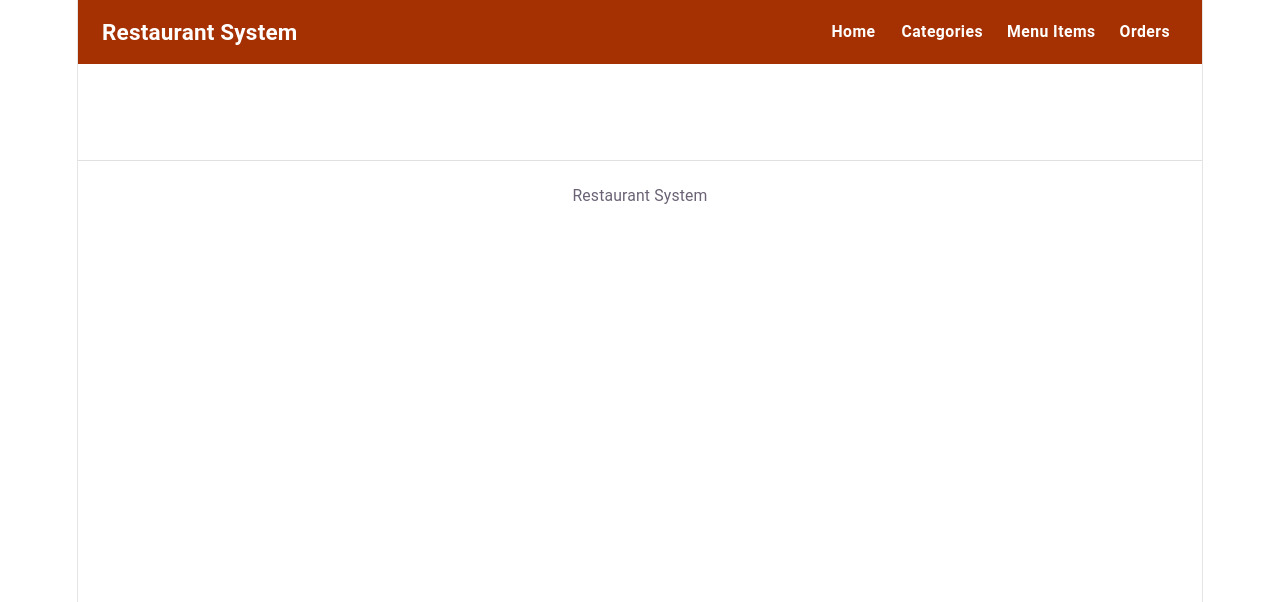
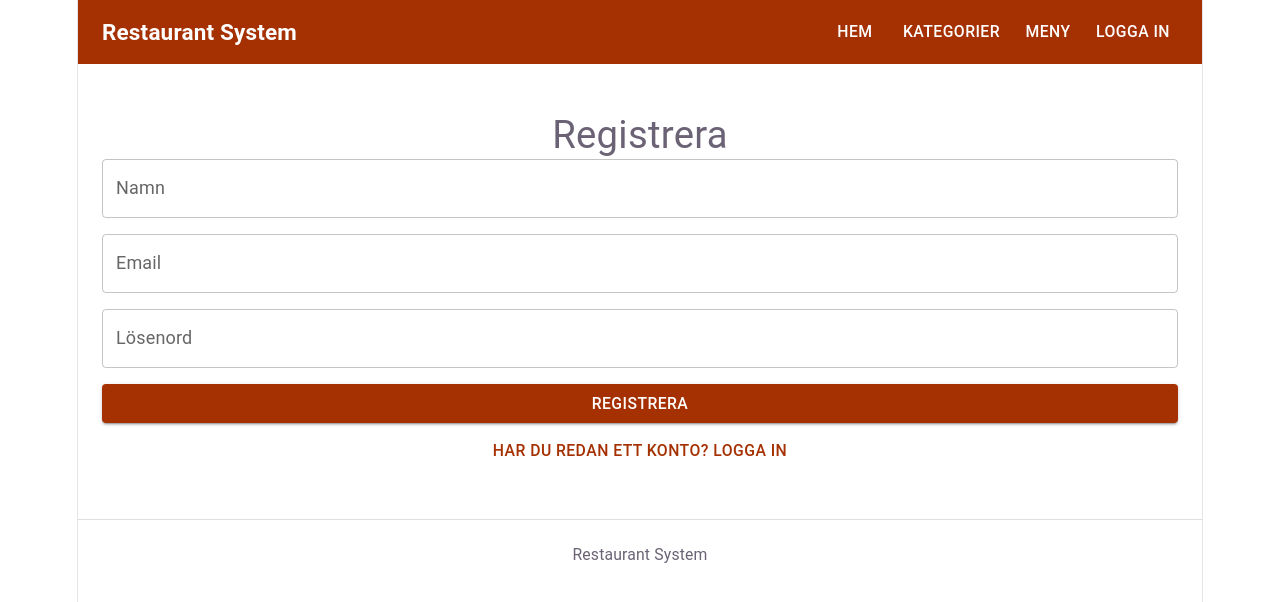
Before and after one commit to youabd123/restaurant-system-client, a React (Vite) app: page /register in a window 1280 px wide. Shown: the top 602 px of the page. Built offline with nearby package versions, Linux system fonts and the light colour scheme.

Commit message:
La till inloggning, registrering, autentisering och skyddade routes

```diff
--- a/src/App.jsx
+++ b/src/App.jsx
@@ -6,6 +6,9 @@ import HomePage from './pages/HomePage'
 import CategoriesPage from './pages/CategoriesPage'
 import MenuItemsPage from './pages/MenuItemsPage'
 import OrdersPage from './pages/OrdersPage'
+import LoginPage from './pages/LoginPage'
+import RegisterPage from './pages/RegisterPage'
+import ProtectedRoute from './components/ProtectedRoute'
 
 function App() {
     return (
@@ -13,9 +16,15 @@ function App() {
             <MainLayout>
                 <Routes>
                     <Route path="/" element={<HomePage />} />
+                    <Route path="/login" element={<LoginPage />} />
+                    <Route path="/register" element={<RegisterPage />} />
                     <Route path="/categories" element={<CategoriesPage />} />
                     <Route path="/menu-items" element={<MenuItemsPage />} />
-                    <Route path="/orders" element={<OrdersPage />} />
+                    <Route path="/orders" element={
+                        <ProtectedRoute>
+                            <OrdersPage />
+                        </ProtectedRoute>
+                    } />
                 </Routes>
             </MainLayout>
         </ThemeProvider>
--- /dev/null
+++ b/src/components/ProtectedRoute.jsx
@@ -0,0 +1,7 @@
+import { Navigate } from 'react-router-dom'
+import { useAuth } from '../context/AuthContext'
+
+export default function ProtectedRoute({ children }) {
+    const { user } = useAuth()
+    return user ? children : <Navigate to="/login" />
+}
--- a/src/layout/MainLayout.jsx
+++ b/src/layout/MainLayout.jsx
@@ -1,3 +1,5 @@
+import { useNavigate } from 'react-router-dom'
+import { useAuth } from '../context/AuthContext'
 import AppBar from '@mui/material/AppBar'
 import Box from '@mui/material/Box'
 import Button from '@mui/material/Button'
@@ -6,56 +8,38 @@ import Stack from '@mui/material/Stack'
 import Toolbar from '@mui/material/Toolbar'
 import Typography from '@mui/material/Typography'
 
-const navigationItems = [
-  { label: 'Home', href: '/' },
-  { label: 'Categories', href: '/categories' },
-  { label: 'Menu Items', href: '/menu-items' },
-  { label: 'Orders', href: '/orders' },
-]
+export default function MainLayout({ children }) {
+    const { user, logout } = useAuth()
+    const navigate = useNavigate()
 
-export default function MainLayout({ children }) {
+    const handleLogout = () => {
+        logout()
+        navigate('/login')
+    }
+
     return (
         <Box sx={{ minHeight: '100vh', bgcolor: 'background.default' }}>
             <AppBar position="static" color="primary" elevation={0}>
                 <Container maxWidth="lg">
-          <Toolbar disableGutters sx={{ justifyContent: 'space-between', gap: 3 }}>
+                    <Toolbar disableGutters sx={{ justifyContent: 'space-between' }}>
                         <Typography
                             variant="h6"
                             component="a"
                             href="/"
-              sx={{
-                color: 'inherit',
-                fontWeight: 700,
-                letterSpacing: 0.2,
-                textDecoration: 'none',
-                whiteSpace: 'nowrap',
-              }}
+                            sx={{ color: 'inherit', fontWeight: 700, textDecoration: 'none' }}
                         >
                             Restaurant System
                         </Typography>
-
-            <Stack
-              component="nav"
-              direction="row"
-              spacing={1}
-              sx={{
-                display: { xs: 'none', sm: 'flex' },
-                alignItems: 'center',
-              }}
-            >
-              {navigationItems.map((item) => (
-                <Button
-                  key={item.href}
-                  href={item.href}
-                  color="inherit"
-                  sx={{
-                    fontWeight: 600,
-                    textTransform: 'none',
-                  }}
-                >
-                  {item.label}
-                </Button>
-              ))}
+                        <Stack direction="row" spacing={1} alignItems="center">
+                            <Button color="inherit" href="/">Hem</Button>
+                            <Button color="inherit" href="/categories">Kategorier</Button>
+                            <Button color="inherit" href="/menu-items">Meny</Button>
+                            {user && <Button color="inherit" href="/orders">Ordrar</Button>}
+                            {user ? (
+                                <Button color="inherit" onClick={handleLogout}>Logga ut</Button>
+                            ) : (
+                                <Button color="inherit" href="/login">Logga in</Button>
+                            )}
                         </Stack>
                     </Toolbar>
                 </Container>
@@ -65,15 +49,7 @@ export default function MainLayout({ children }) {
                 <Container maxWidth="lg">{children}</Container>
             </Box>
 
-      <Box
-        component="footer"
-        sx={{
-          borderTop: 1,
-          borderColor: 'divider',
-          py: 3,
-          mt: 'auto',
-        }}
-      >
+            <Box component="footer" sx={{ borderTop: 1, borderColor: 'divider', py: 3 }}>
                 <Container maxWidth="lg">
                     <Typography variant="body2" color="text.secondary">
                         Restaurant System
--- /dev/null
+++ b/src/pages/LoginPage.jsx
@@ -0,0 +1,55 @@
+import { useState } from 'react'
+import { useNavigate } from 'react-router-dom'
+import { login as loginApi } from '../api/authApi'
+import { useAuth } from '../context/AuthContext'
+import Box from '@mui/material/Box'
+import Button from '@mui/material/Button'
+import TextField from '@mui/material/TextField'
+import Typography from '@mui/material/Typography'
+import Alert from '@mui/material/Alert'
+
+export default function LoginPage() {
+  const [email, setEmail] = useState('')
+  const [password, setPassword] = useState('')
+  const [error, setError] = useState(null)
+  const { login } = useAuth()
+  const navigate = useNavigate()
+
+  const handleSubmit = async () => {
+    try {
+      const res = await loginApi({ email, password })
+      login(res.data)
+      navigate('/')
+    } catch {
+      setError('Fel email eller lösenord')
+    }
+  }
+
+  return (
+    <Box maxWidth={400} mx="auto" mt={8}>
+      <Typography variant="h4" mb={3}>Logga in</Typography>
+      {error && <Alert severity="error" sx={{ mb: 2 }}>{error}</Alert>}
+      <TextField
+        label="Email"
+        fullWidth
+        sx={{ mb: 2 }}
+        value={email}
+        onChange={(e) => setEmail(e.target.value)}
+      />
+      <TextField
+        label="Lösenord"
+        type="password"
+        fullWidth
+        sx={{ mb: 2 }}
+        value={password}
+        onChange={(e) => setPassword(e.target.value)}
+      />
+      <Button variant="contained" fullWidth onClick={handleSubmit}>
+        Logga in
+      </Button>
+      <Button href="/register" fullWidth sx={{ mt: 1 }}>
+        Har du inget konto? Registrera dig
+      </Button>
+    </Box>
+  )
+}
--- /dev/null
+++ b/src/pages/RegisterPage.jsx
@@ -0,0 +1,60 @@
+import { useState } from 'react'
+import { useNavigate } from 'react-router-dom'
+import { register as registerApi } from '../api/authApi'
+import Box from '@mui/material/Box'
+import Button from '@mui/material/Button'
+import TextField from '@mui/material/TextField'
+import Typography from '@mui/material/Typography'
+import Alert from '@mui/material/Alert'
+
+export default function RegisterPage() {
+    const [fullName, setFullName] = useState('')
+    const [email, setEmail] = useState('')
+    const [password, setPassword] = useState('')
+    const [error, setError] = useState(null)
+    const navigate = useNavigate()
+
+    const handleSubmit = async () => {
+        try {
+            await registerApi({ fullName, email, password })
+            navigate('/login')
+        } catch {
+            setError('Registrering misslyckades')
+        }
+    }
+
+    return (
+        <Box maxWidth={400} mx="auto" mt={8}>
+            <Typography variant="h4" mb={3}>Registrera</Typography>
+            {error && <Alert severity="error" sx={{ mb: 2 }}>{error}</Alert>}
+            <TextField
+                label="Namn"
+                fullWidth
+                sx={{ mb: 2 }}
+                value={fullName}
+                onChange={(e) => setFullName(e.target.value)}
+            />
+            <TextField
+                label="Email"
+                fullWidth
+                sx={{ mb: 2 }}
+                value={email}
+                onChange={(e) => setEmail(e.target.value)}
+            />
+            <TextField
+                label="Lösenord"
+                type="password"
+                fullWidth
+                sx={{ mb: 2 }}
+                value={password}
+                onChange={(e) => setPassword(e.target.value)}
+            />
+            <Button variant="contained" fullWidth onClick={handleSubmit}>
+                Registrera
+            </Button>
+            <Button href="/login" fullWidth sx={{ mt: 1 }}>
+                Har du redan ett konto? Logga in
+            </Button>
+        </Box>
+    )
+}
```
Lines whose indentation alone changed are shown as unchanged.
